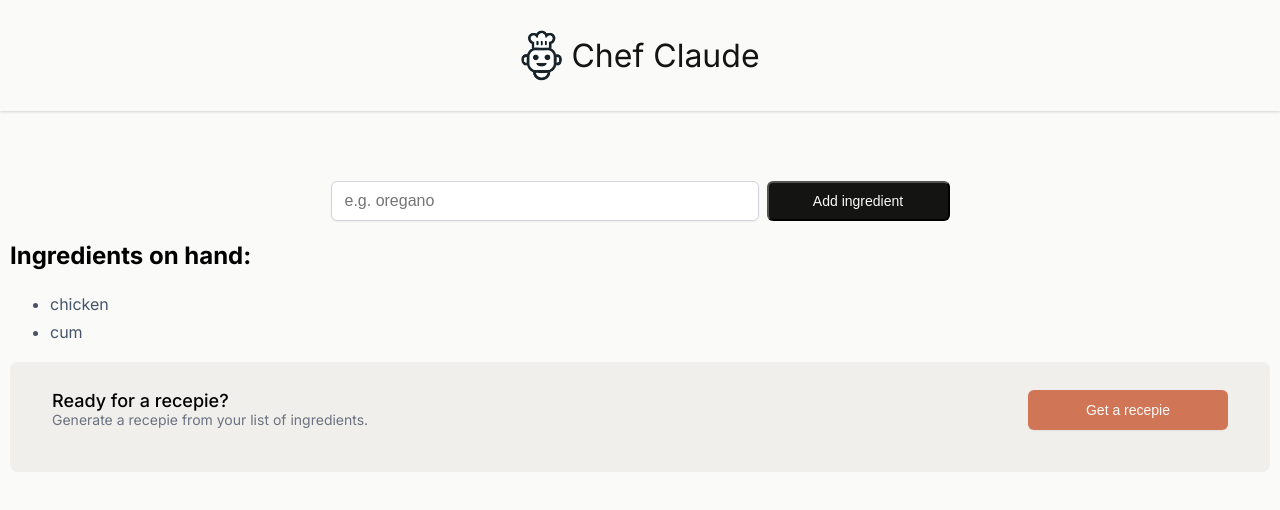
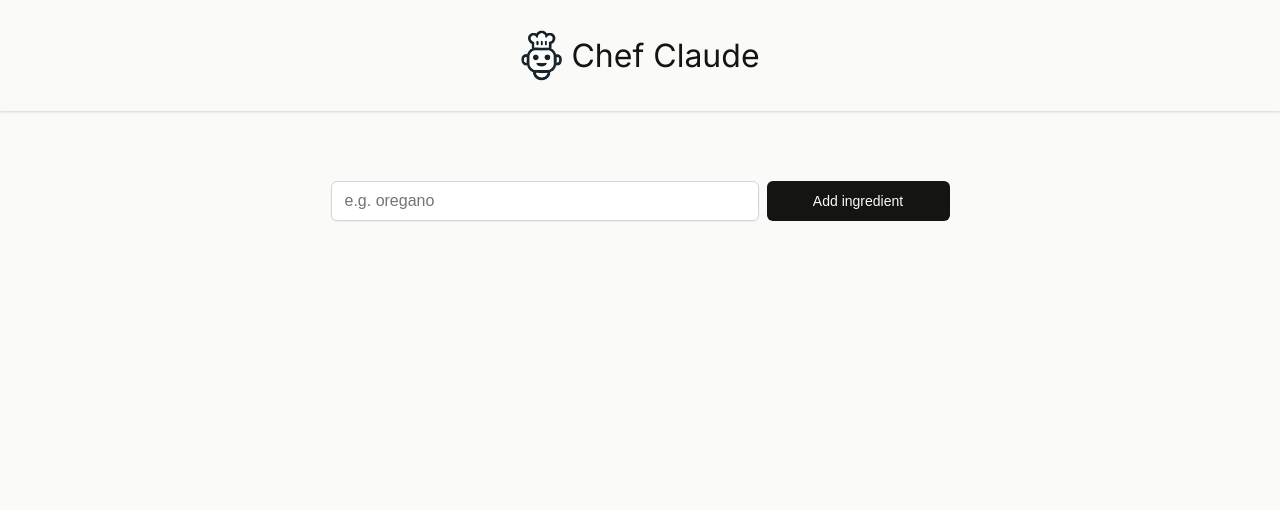
Before and after one commit to Mohammdamin-Sedaghat/Recat_Project_Bunk, a React (Vite) app in the folder chef-claude/: page / in a window 1280 px wide. Shown: the top 510 px of the page. Built offline with nearby package versions, Linux system fonts and the light colour scheme.

Commit message:
implemented conditional rendering

```diff
--- a/chef-claude/index.css
+++ b/chef-claude/index.css
@@ -53,7 +53,11 @@ form > button {
     border-radius: 6px;
     width: 183px;
     font-size: 14px;
+    border: none;
+}
 
+button:active {
+    scale: 0.98;
 }
 
 .recepie_box {
@@ -63,6 +67,8 @@ form > button {
     height: 110px;
     border-radius: 8px;
     display: flex;
+    justify-content: space-between;
+    align-items: center;
 }
 
 .recepie_box > button {
@@ -75,7 +81,9 @@ form > button {
     font-size: 14px;
     color: #FAFAF8;
     border-radius: 6px;
+    cursor: pointer;
 }
+
 
 .recepie_box > div {
     flex-grow: 1;
--- a/chef-claude/src/main.jsx
+++ b/chef-claude/src/main.jsx
@@ -2,7 +2,7 @@ import React from "react"
 
 export default function Main() {
 
-    const [ingredients, setIngredients] = React.useState(["chicken", "cum"])
+    const [ingredients, setIngredients] = React.useState([])
 
     const ingredientsListItems = ingredients.map(ingredient => (
         <li key={ingredient} className="ingredient_list">{ingredient}</li>
@@ -21,14 +21,17 @@ export default function Main() {
                     placeholder="e.g. oregano"
                     aria-label="Add ingredient"
                     name="ingredient"
+                    required
                 />
                 <button>Add ingredient</button>
             </form>
+            {ingredients.length > 0  &&
                 <section>
                     <h2>Ingredients on hand:</h2>
                     <ul>
                         {ingredientsListItems}
                     </ul>
+                    {ingredients.length > 4 &&
                         <div className="recepie_box">
                             <div>
                                 <p className="ready_for_recepie">Ready for a recepie?</p>
@@ -36,7 +39,9 @@ export default function Main() {
                             </div>
                             <button>Get a recepie</button>
                         </div>
+                    }
                 </section>
+            }
 
         </main>
     )
```
Lines whose indentation alone changed are shown as unchanged.
